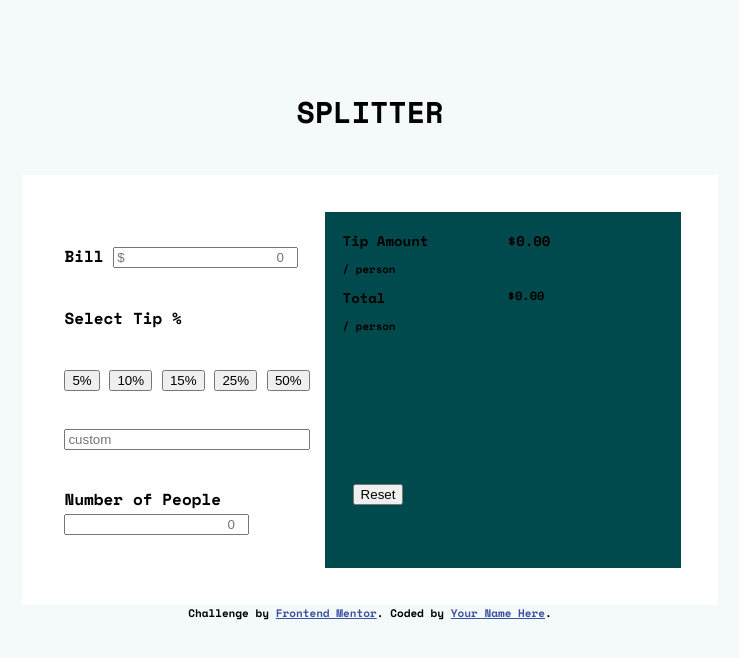
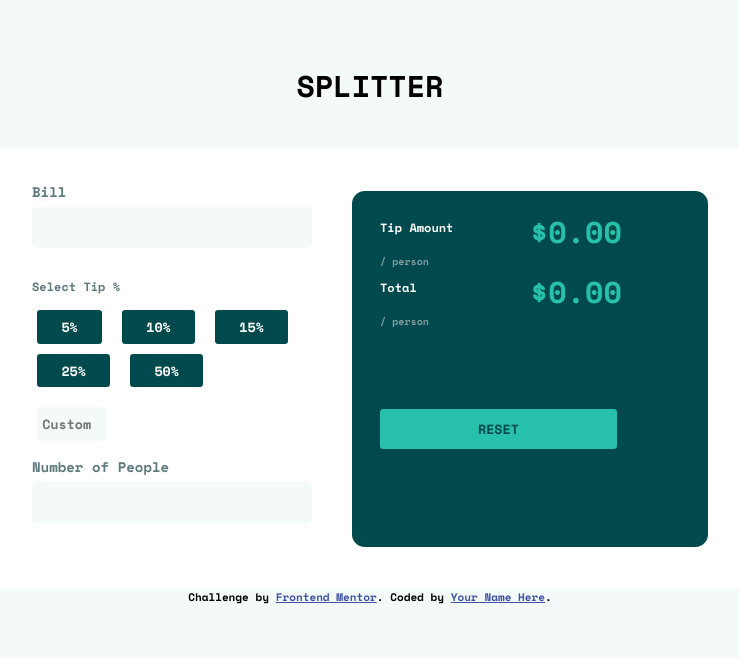
Before and after one commit to Aakarshashetty/tip-calculator-app-main, a plain HTML site: page index.html in a window 1280 px wide. Shown: the whole page, without its empty margins (270-1009 px from the left). Drawn offline with nearby package versions, Linux system fonts and the light colour scheme.

Commit message:
updated css

```diff
--- a/app.js
+++ b/app.js
@@ -20,6 +20,7 @@ const calculateTip = tip=>{
         calculateTotalAmountPerPerson(tipAmount/people);
     }
     else{
+        noOfPeople.classList.add(".error-msg");
         errorMsg.innerText = "Can't be zero";
     }
 };
--- a/index.html
+++ b/index.html
@@ -20,9 +20,9 @@
   <section class="splitter">
     <div class="left">
       <label>Bill
-        <input type="text" placeholder="$                                         0" class="bill" />
+        <input type="text" placeholder="" class="bill" />
       </label>
-      <label>Select Tip %</label>
+      <label class="select-tip">Select Tip %</label>
       <div class="tip-buttons">
         <button class="five" value="5">5%</button>
         <button class="ten" value="10">10%</button>
@@ -30,25 +30,25 @@
         <button class="twentyfive" value="25">25%</button>
         <button class="fifty" value="50">50%</button>
       </div>
-      <input type="text" placeholder="custom" class="custom" />
-      <label>Number of People <p class="error"></p>
-        <input type="text" placeholder="                                           0" class="people" />
+      <input type="text" placeholder="Custom" class="custom" />
+      <label class="no-of-people">Number of People <p class="error"></p>
+        <input type="text" placeholder="" class="people" />
       </label>
     </div>
     <div class="right">
       <div class="amount">
-        <p>Tip Amount</p>
+        <span class="tip">Tip Amount</span>
         <span class="person">/ person</span>
-        <p class="tip-amount">$0.00</p>
+        <span class="tip-amount">$0.00</span>
 
 
-        <p class="total">Total</p>
+        <span class="total">Total</span>
         <span class="person">/ person</span>
         <span class="tot-amount">$0.00</span>
 
 
       </div>
-      <button class="reset">Reset</button>
+      <button class="reset">RESET</button>
     </div>
 
 
--- a/styles.css
+++ b/styles.css
@@ -15,7 +15,7 @@ p{
 }
 body{
     padding: 0;
-    margin: 5% 0%;
+    margin: 3% 0%;
     font-family: 'Space Mono', monospace;
     background-color: var(--veryLightGrayishCyan);
     display: flex;
@@ -34,57 +34,158 @@ body{
 .left{
     display: flex;
     flex-direction: column;
-    justify-content: space-evenly;
+    /* justify-content: space-around; */
     margin: 0px 10px;
+    max-width: 300px;
 }
 h2{
     padding-bottom: 1rem;
     font-size: 30px;
 }
 .amount{
+    display: grid;
+    /* grid-gap: 5px; */
+    grid-template-columns: 1fr 1fr;
 
-    /* display: flex;
-    flex-direction: column;
-    justify-content: flex-start;
-    align-items: flex-start; */
-    display: grid;
-    grid-gap: 10px;
-    grid-template-columns: 1fr 1fr;
-    font-size: 12px;
 
 }
-.amount p{
-    font-size: 14px;
+.tip{
+    font-size: 12px;
+    margin: 10px;
+    margin-bottom: 0px;
+    color: var(--white);
 }
 .person{
    /* display: flex; */
    font-size: 10.8px;
    flex-grow: 0;
    grid-column: 2/1;
+   margin: 0px 10px;
+   font-size: 10px;
+   color: var(--grayishCyan);
 
 }
 .tip-amount{
-    font-size: 28px;
+    min-width: 0;
+    min-height: 0;
+    font-size: 30px;
     grid-row: 1;
     grid-column: 2;
-
-    /* align-self: flex-end; */
+    color: var(--strongCyan);
 }
 .total{
     grid-row: 3;
+    font-size: 12px;
+    margin: 10px;
+    margin-bottom: 0px;
+    color: var(--white);
+    text-align: start;
 }
 .tot-amount{
     grid-row: 3;
     grid-column: 2;
+    font-size: 30px;
+    color: var(--strongCyan);
 }
 .right{
     border: 2px solid var(--veryDarkCyan);
+    border-radius: 0.8rem;
     background-color: var(--veryDarkCyan);
     padding: 1rem 1rem;
-    margin: 5px;
+    margin: 10px;
     width: 40vh;
     height: 40vh;
 }
 .reset{
-    margin: 150px 10px;
+    margin: 80px 10px;
+    font-family: 'Space Mono', monospace;
+    padding: 0.5rem 6rem;
+    color: var(--veryDarkCyan);
+    border: 2px solid var(--strongCyan);
+    border-radius: 0.2rem;
+    background-color: var(--strongCyan);
 }
+.reset:hover{
+    border: 2px solid var(--lightGrayishCyan);
+    background-color: var(--lightGrayishCyan);
+}
+label{
+    font-size: 14px;
+    color: var(--darkGrayishCyan);
+    display: block;
+}
+.bill{
+    font-family: 'Space Mono', monospace;
+    font-size: 14px;
+    color: var(--veryDarkCyan);
+    margin: 20px;
+    margin-left: 0px;
+    margin-top: 5px;
+    background-color: var(--veryLightGrayishCyan);
+    border: 2px solid var(--veryLightGrayishCyan);
+    border-radius: 0.3rem;
+    padding: 0.5rem 3rem;
+}
+.select-tip{
+    margin: 10px 0px;
+    margin-bottom: 0px;
+    font-size: 12px;
+}
+.tip-buttons button{
+    font-family: 'Space Mono', monospace;
+    padding: 0.3rem 1.4rem;
+    margin: 5px 5px;
+    border: 2px solid var(--veryDarkCyan);
+    background-color: var(--veryDarkCyan);
+    color: var(--white);
+    border-radius: 0.2rem;
+    /* margin-left: 0px; */
+}
+.tip-buttons button:hover{
+    color: var(--veryDarkCyan);
+    border: 2px solid var(--lightGrayishCyan);
+    background-color: var(--lightGrayishCyan);
+}
+.custom{
+    width: 60px;
+    margin: 5px;
+    padding: 0.3rem 0.2rem;
+    font-family: 'Space Mono', monospace;
+    background-color: var(--veryLightGrayishCyan);
+    border: 2px solid transparent;
+    border-radius: 0.2rem;
+}
+.custom:focus{
+    border: 2px solid var(--strongCyan);
+    outline: none;
+}
+.tip-buttons{
+    margin: 10px 0px;
+}
+.people{
+    font-family: 'Space Mono', monospace;
+    font-size: 14px;
+    color: var(--veryDarkCyan);
+    margin: 20px;
+    margin-left: 0px;
+    margin-top: 5px;
+    background-color: var(--veryLightGrayishCyan);
+    border: 2px solid var(--veryLightGrayishCyan);
+    border-radius: 0.3rem;
+    padding: 0.5rem 3rem;
+}
+.no-of-people{
+    margin: 10px 0px;
+}
+.bill:focus,.people:focus{
+    border: 2px solid var(--strongCyan);
+    outline: none;
+}
+.error{
+    display: inline;
+    color: red;
+}
+.error-msg{
+    border: 2px solid ;
+    outline: none;
+}
```
